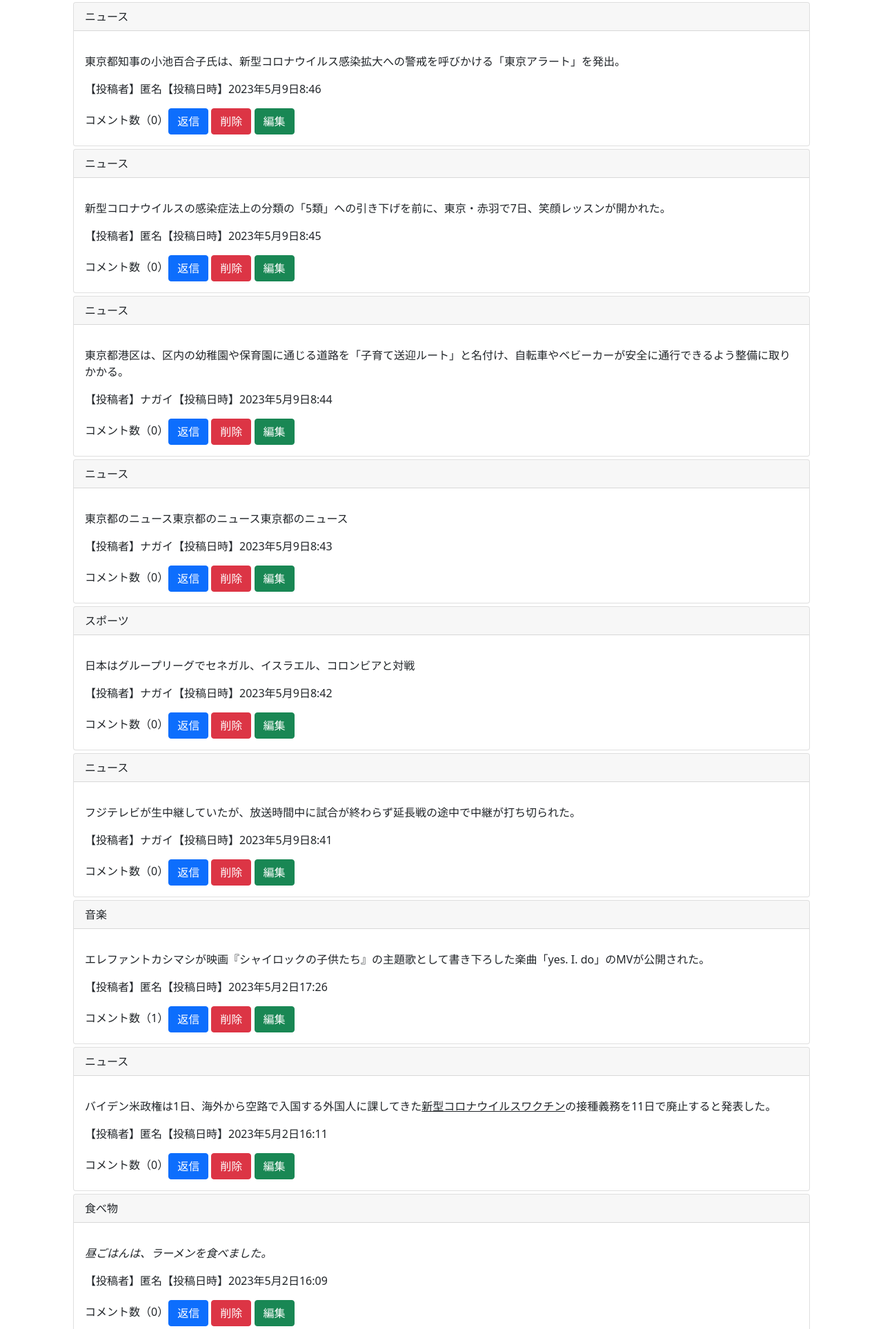
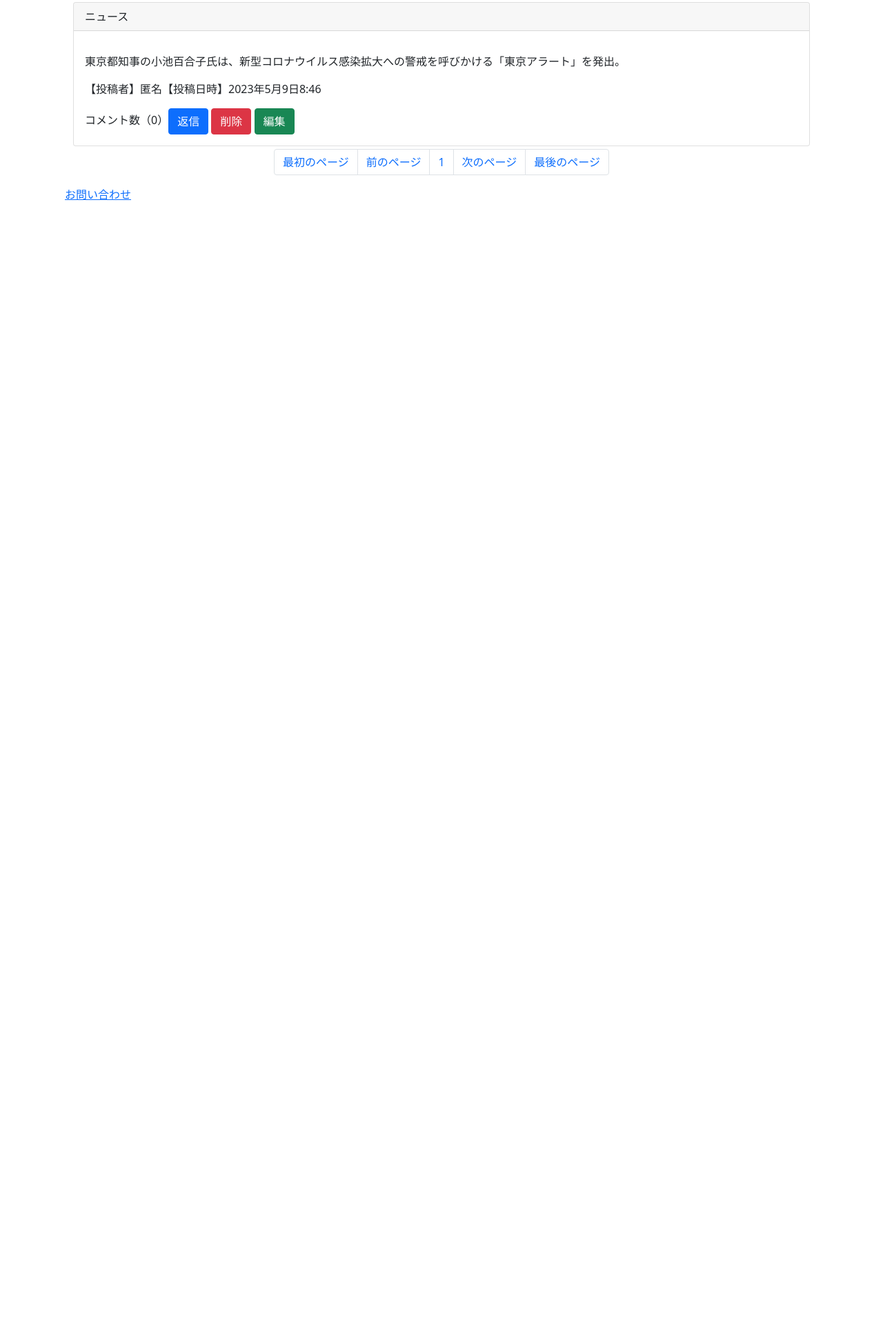
Before and after one commit to Fusako-n/BBS, a Django app: page / in a window 1280 px wide. Shown: the part 709-2636 px from the top of the page at 69% size. After the commit the page ends 999 px from the top, so only its background shows below. Run offline with Django 4.2, Linux system fonts and the light colour scheme; data comes from the database, SQL or seed files in the repository; both versions use the stored data as it was after the commit.

Commit message:
edited 0509

```diff
--- a/bbs/models.py
+++ b/bbs/models.py
@@ -6,6 +6,14 @@ class Category(models.Model):
 
     def __str__(self):
         return self.name
+
+    # idを文字列型に変えるモデルメソッド
+    def str_id(self):
+        return str(self.id)
+
+    # トピック数を数えるモデルメソッド
+    def topic_amount(self):
+        return Topic.objects.filter(category=self.id).count()
 
     class Meta:
         verbose_name_plural = 'Categories'
@@ -17,6 +25,7 @@ class Topic(models.Model):
     name = models.CharField(verbose_name="名前", max_length=20, default="匿名")
     created_at = models.DateTimeField(auto_now_add=True)
 
+    # リプライ数を数えるモデルメソッド
     def reply_amount(self):
         return Reply.objects.filter(target=self.id).count()
 
--- /dev/null
+++ b/bbs/templatetags/param_change.py
@@ -0,0 +1,8 @@
+from django import template
+register = template.Library()
+
+@register.simple_tag()
+def url_replace(request, key, value):
+    copied = request.GET.copy()
+    copied[key] = value
+    return copied.urlencode()
--- a/bbs/views.py
+++ b/bbs/views.py
@@ -2,6 +2,7 @@ from django.shortcuts import render, redirect
 from django.views import View
 from django.contrib import messages
 from django.db.models import Q
+from django.core.paginator import Paginator
 
 from .models import Topic, Category, Reply
 from .forms import TopicForm, TopicCategoryForm, ContactsForm, ReplyForm
@@ -24,11 +25,18 @@ class IndexView(View):
         # カテゴリ検索：指定されたカテゴリが存在するか調べる
         form = TopicCategoryForm(request.GET)
         if form.is_valid():
-            cleaned = form.clean()  # fieldsで指定したフィールドを全て型変換
+            cleaned = form.clean()  # fieldsで指定したフィールドを全て型変換{'category': Categoryのオブジェクト}
             if cleaned['category']:  # if文がないとカテゴリ未指定のデータだけ出てくる
                 query &= Q(category=cleaned['category'])
 
         topics = Topic.objects.filter(query).order_by('-created_at')
+
+        paginator = Paginator(topics, 2)
+        if 'page' in request.GET:
+            topics = paginator.get_page(request.GET['page'])
+        else:
+            topics = paginator.get_page(1)
+
         categories = Category.objects.all()
         form = TopicForm
         context = {'topics': topics, 'categories': categories, 'form': form}
--- a/config/settings.py
+++ b/config/settings.py
@@ -30,6 +30,7 @@ ALLOWED_HOSTS = []
 
 INSTALLED_APPS = [
     'bbs.apps.BbsConfig',
+    'bbs.templatetags.param_change',
     'django_summernote',
     'django.contrib.admin',
     'django.contrib.auth',
--- a/templates/bbs/index.html
+++ b/templates/bbs/index.html
@@ -1,3 +1,5 @@
+{% load param_change %}
+
 <!DOCTYPE html>
 <html lang="ja">
 <head>
@@ -22,7 +24,7 @@
                 <select name="category">
                     <option value="">カテゴリ未指定</option>
                     {% for category in categories %}
-                    <option value="{{ category.id }}">{{ category.name }}</option>
+                    <option value="{{ category.id }}" {% if category.str_id == request.GET.category %}selected{% endif %}>{{ category.name }}（{{ category.topic_amount }}）</option>
                     {% endfor %}
                 </select>
                 <input type="text" name="search" placeholder="キーワード検索" value="{{ request.GET.search }}">
@@ -71,6 +73,28 @@
                 </div>
                 {% endfor %}
 
+                <ul class="pagination justify-content-center">
+
+                    {% if topics.has_previous %}
+                    <li class="page-item"><a class="page-link" href="?{% url_replace request 'page' '1' %}">最初のページ</a></li>
+                    <li class="page-item"><a class="page-link" href="?{% url_replace request 'page' topics.previous_page_number %}">前のページ</a></li>
+                    {% else %}
+                    <li class="page-item"><a class="page-link">最初のページ</a></li>
+                    <li class="page-item"><a class="page-link">前のページ</a></li>
+                    {% endif %}
+
+                    <li class="page-item"><a class="page-link">{{ topics.number }}</a></li>
+
+                    {% if topics.has_next %}
+                    <li class="page-item"><a class="page-link" href="?{% url_replace request 'page' topics.next_page_number %}">次のページ</a></li>
+                    <li class="page-item"><a class="page-link" href="?{% url_replace request 'page' topics.paginator.num_pages %}">最後のページ</a></li>
+                    {% else %}
+                    <li class="page-item"><a class="page-link">次のページ</a></li>
+                    <li class="page-item"><a class="page-link">最後のページ</a></li>
+                    {% endif %}
+
+                </ul>
+
             </div>
             <a href="{% url 'bbs:contacts' %}">お問い合わせ</a>
         </div>
```
Also changed, not shown: db.sqlite3, 1 other file.
